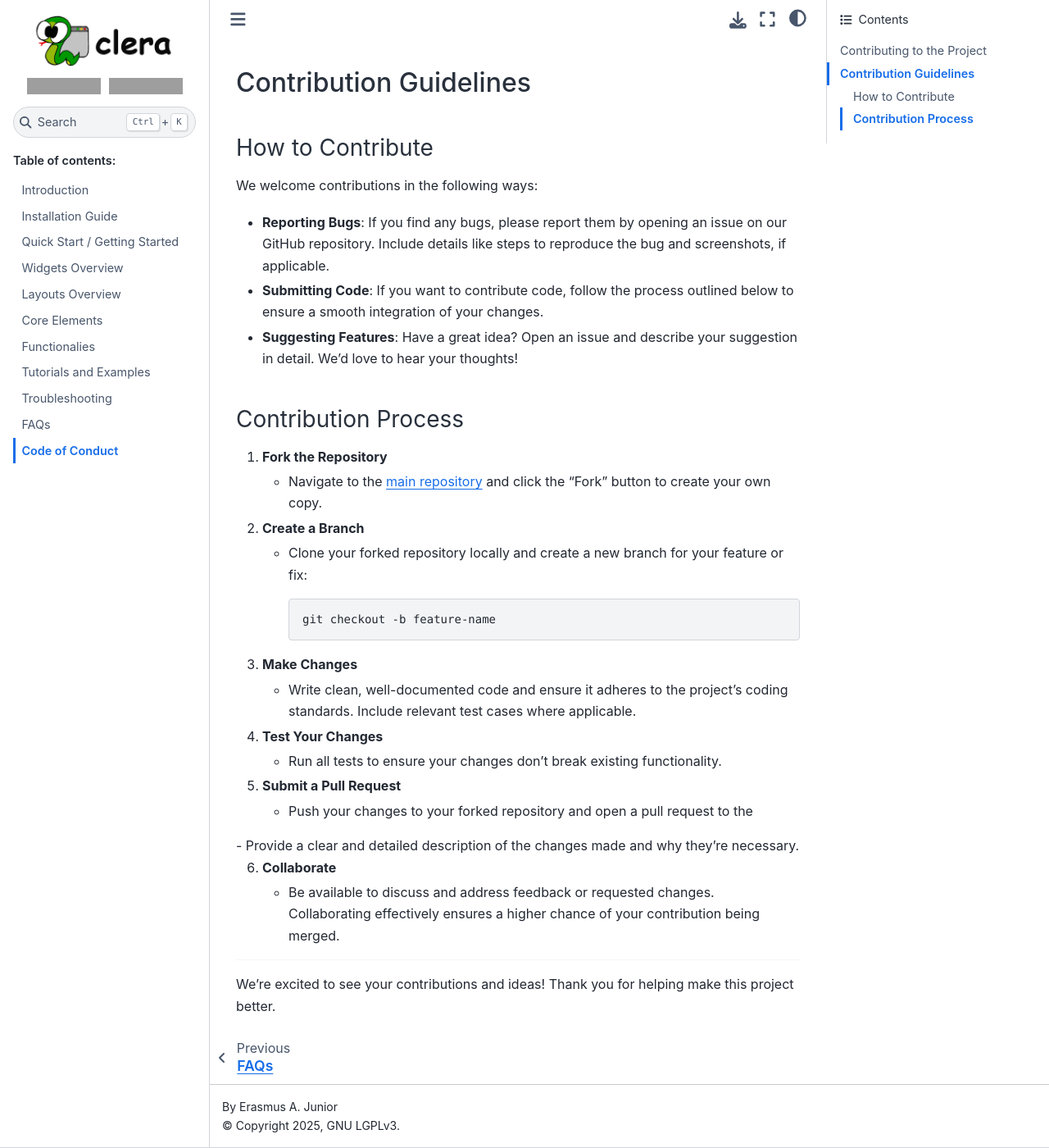
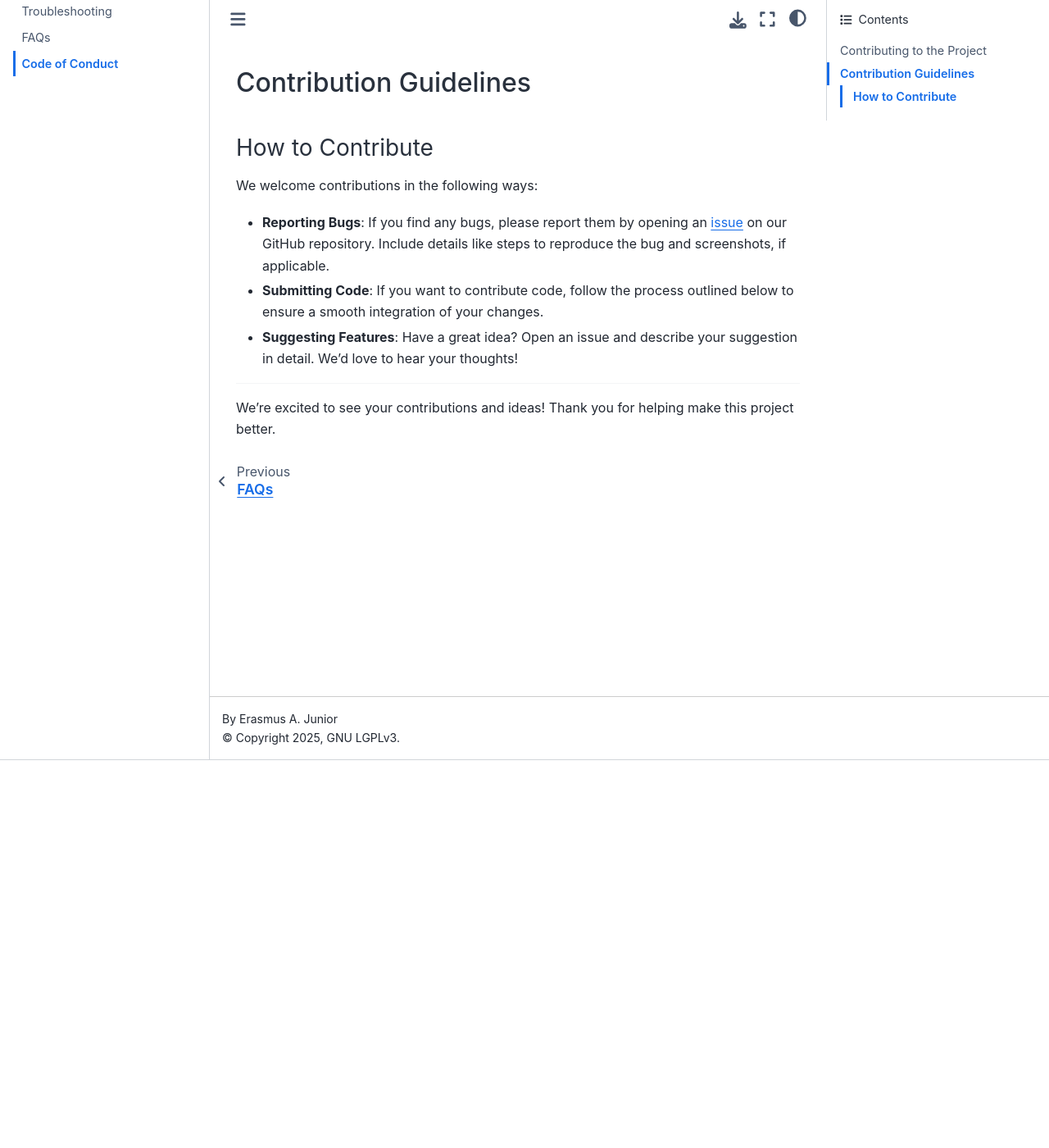
Before and after one commit to cleragui/main, a Sphinx documentation site: the page built from source/_pages/Documentation.rst, in a window 1280 px wide and 1400 px high, scrolled down 473 px. Shown: the whole window at 82% size. Built offline with Sphinx 7.4.7 and the Sphinx Book theme 1.1.4, drawn with Linux system fonts in a browser that asks for light colours; grey boxes are pictures that could not be loaded.

Commit message:
Add files via upload

```diff
--- a/source/_pages/Documentation.rst
+++ b/source/_pages/Documentation.rst
@@ -27,7 +27,7 @@ How to Contribute
 We welcome contributions in the following ways:
 
 -  **Reporting Bugs**: If you find any bugs, please report them by
-   opening an issue on our GitHub repository. Include details like steps
+   opening an `issue <https://github.com/cleragui/main/issues>`__ on our GitHub repository. Include details like steps
    to reproduce the bug and screenshots, if applicable.
 
 -  **Submitting Code**: If you want to contribute code, follow the
@@ -37,51 +37,6 @@ We welcome contributions in the following ways:
 -  **Suggesting Features**: Have a great idea? Open an issue and
    describe your suggestion in detail. We’d love to hear your thoughts!
 
-Contribution Process
-~~~~~~~~~~~~~~~~~~~~
-
-1. **Fork the Repository**
-
-   -  Navigate to the `main
-      repository <https: github.com="" cleragui="" main.git="">`__ and click the
-      “Fork” button to create your own copy.
-
-2. **Create a Branch**
-
-   -  Clone your forked repository locally and create a new branch for
-      your feature or fix:
-
-      .. code:: bash
-
-         git checkout -b feature-name
-
-3. **Make Changes**
-
-   -  Write clean, well-documented code and ensure it adheres to the
-      project’s coding standards. Include relevant test cases where
-      applicable.
-
-4. **Test Your Changes**
-
-   -  Run all tests to ensure your changes don’t break existing
-      functionality.
-
-5. **Submit a Pull Request**
-
-   -  Push your changes to your forked repository and open a pull request to the
-
-.. raw:: html
-   <a href="https://github.com/cleragui/main/issues" target="_blank">main repository</a>.
-
-   -  Provide a clear and detailed description of the changes made and
-      why they’re necessary.
-
-6. **Collaborate**
-
-   -  Be available to discuss and address feedback or requested changes.
-      Collaborating effectively ensures a higher chance of your
-      contribution being merged.
-
 --------------
 
 We’re excited to see your contributions and ideas! Thank you for helping
```
